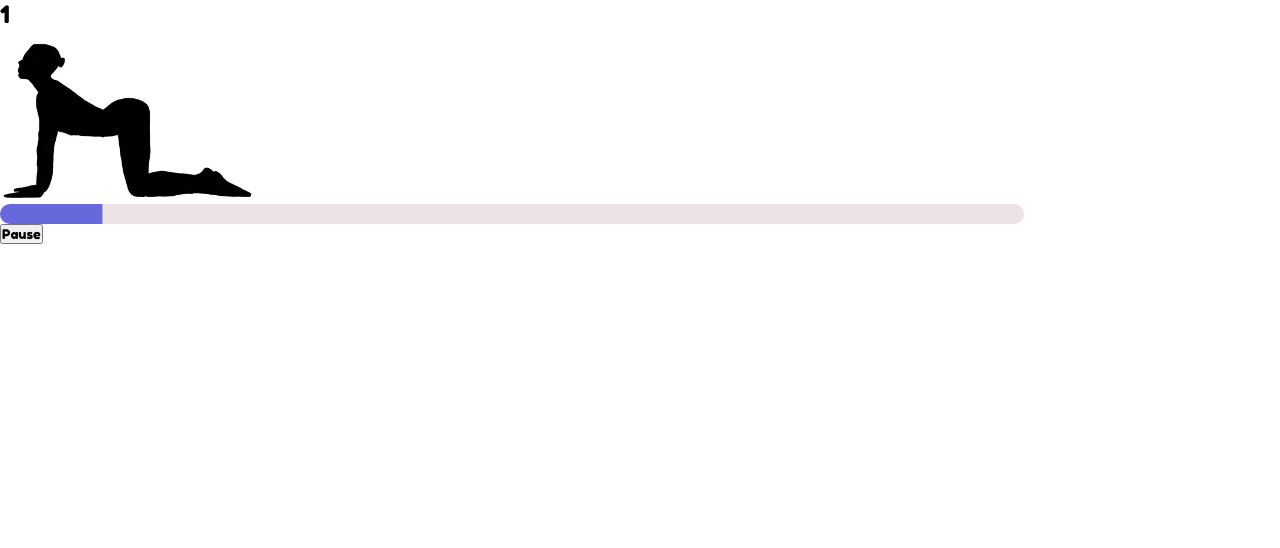
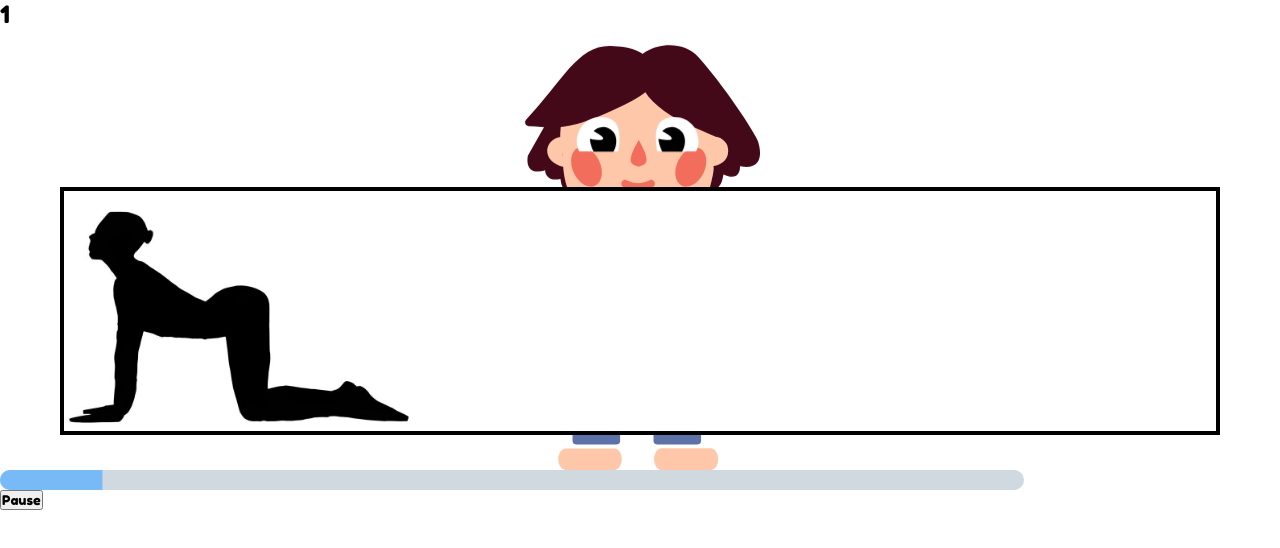
Before and after one commit to Elouan35/Yogapi, a React (Create React App) app: page /#/workout in a window 1280 px wide. Shown: the top 548 px of the page. Built offline with nearby package versions, Linux system fonts and the light colour scheme.

Commit message:
Workout test

```diff
--- a/src/css/components/character.css
+++ b/src/css/components/character.css
@@ -1,5 +1,11 @@
+.character {
+    display: flex;
+    justify-content: center;
+    align-items: center;
+}
+
 .character svg {
-    max-width: 50%;
+    width: 50%;
     max-height: 70vh;
     overflow: visible;
 }
@@ -15,12 +21,6 @@
 
 .character #character #head #eyes g #pupil {
     transform-origin: 0% 29%;
-}
-
-.character #character #arms #arm-1 {
-    transform-origin: 20% 45%;
-    animation: Hello 1s;
-    animation-delay: 1s;
 }
 
 @keyframes Breathe {
--- a/src/css/pages/home.css
+++ b/src/css/pages/home.css
@@ -69,6 +69,12 @@
     align-items: center;
 }
 
+.home .start-workout .images .character #character #arms #arm-1 {
+    transform-origin: 20% 45%;
+    animation: Hello 1s;
+    animation-delay: 1s;
+}
+
 .home .start-workout .images .background {
     width: 80vw;
     max-height: 60vh;
--- a/src/css/pages/workout.css
+++ b/src/css/pages/workout.css
@@ -1,12 +1,38 @@
-.workout .images img {
-    max-width: 20vw;
-    max-height: 50vh;
+.workout .display {
+    position: relative;
+    display: flex;
+    justify-content: center;
+    align-items: center;
+}
+
+.workout .display .character svg {
+    width: 80%;
+}
+
+.workout .display .character #arms {
+    display: none;
+}
+
+.workout .display .images {
+    width: 90vw;
+    height: 30vh;
+    background: var(--main-color);
+    border: 0.5vh solid black;
+    position: absolute;
+    top: 50%;
+    left: 50%;
+    transform: translate(-50%, -25%);
+}
+
+.workout .display .images img {
+    max-width: 100%;
+    max-height: 100%;
 }
 
 .workout .progress-bar {
     width: 80vw;
     height: 20px;
-    background: rgb(236, 228, 228);
+    background: var(--grey-color);
     border-radius: 10px;
     overflow: hidden;
 }
@@ -14,7 +40,7 @@
 .workout .progress-bar .progress-cursor {
     width: 100%;
     height: 100%;
-    background: rgb(104, 104, 221);
+    background: var(--blue-color);
     transform-origin: left;
     transition: transform 200ms ease-out;
 }
--- a/src/css/style.css
+++ b/src/css/style.css
@@ -9,6 +9,7 @@
     --button-color: #ffd600;
     --grey-color: #d0d8e0;
     --orange-color: #ff8a00;
+    --blue-color: #78baf8;
     --font-color-important: #0b1345;
 }
 
--- a/src/pages/workout/Workout.js
+++ b/src/pages/workout/Workout.js
@@ -1,5 +1,6 @@
 import React, { useState, useEffect } from "react";
 import { useNavigate } from "react-router-dom";
+import Character from "../../components/Character";
 
 const Workout = () => {
     const navigate = useNavigate();
@@ -57,11 +58,14 @@ const Workout = () => {
         }
 
         return () => clearInterval(interval);
-    }, [timerOn, seconds, position, timerStyle]);
+    }, [timerOn, seconds, position, timerStyle, navigate]);
 
     return (
         <section className="workout">
             <p>{seconds}</p>
+
+            <div className="display">
+                <Character />
                 <div className="images">
                     {images.map((image) => (
                         <img
@@ -77,6 +81,8 @@ const Workout = () => {
                         />
                     ))}
                 </div>
+            </div>
+
             <div className="progress-bar">
                 <div
                     className="progress-cursor"
@@ -92,6 +98,7 @@ const Workout = () => {
                     }}
                 ></div>
             </div>
+
             <button
                 className="play"
                 onClick={() => {
```
Lines whose indentation alone changed are shown as unchanged.
